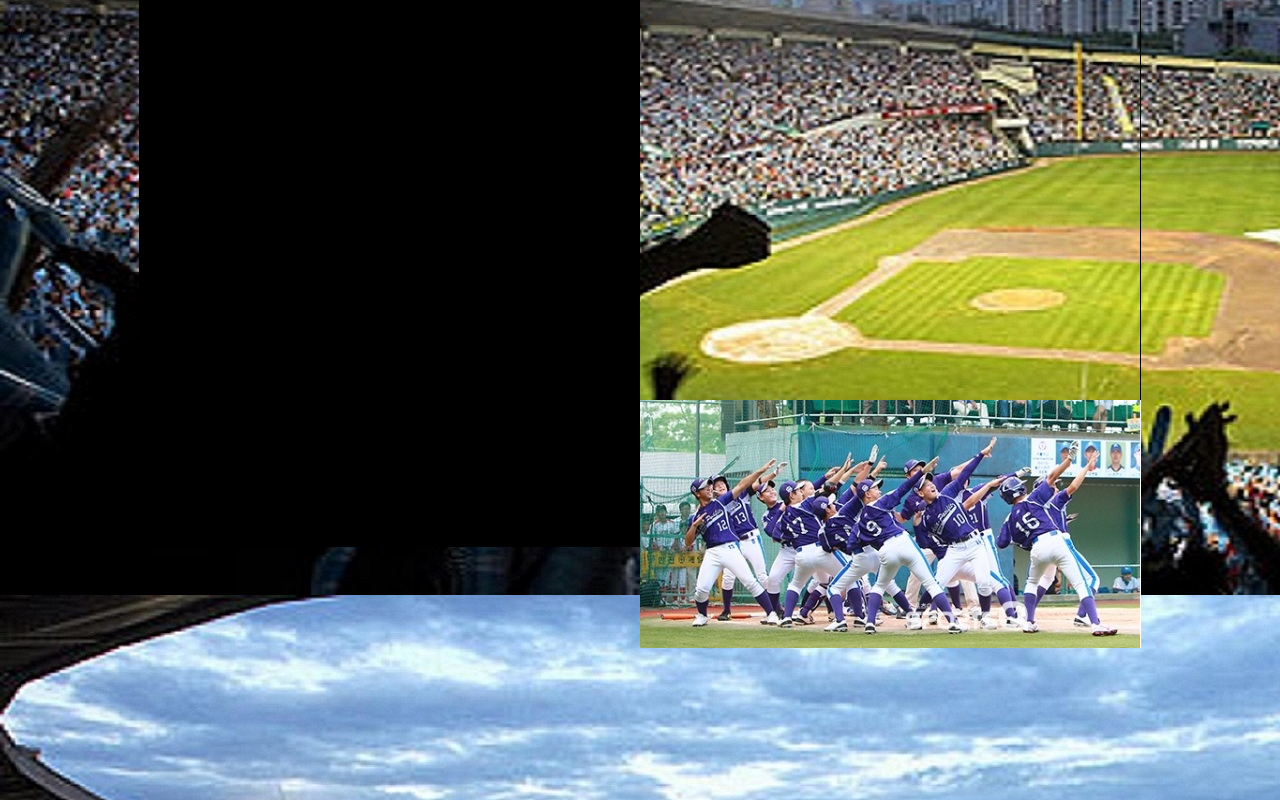
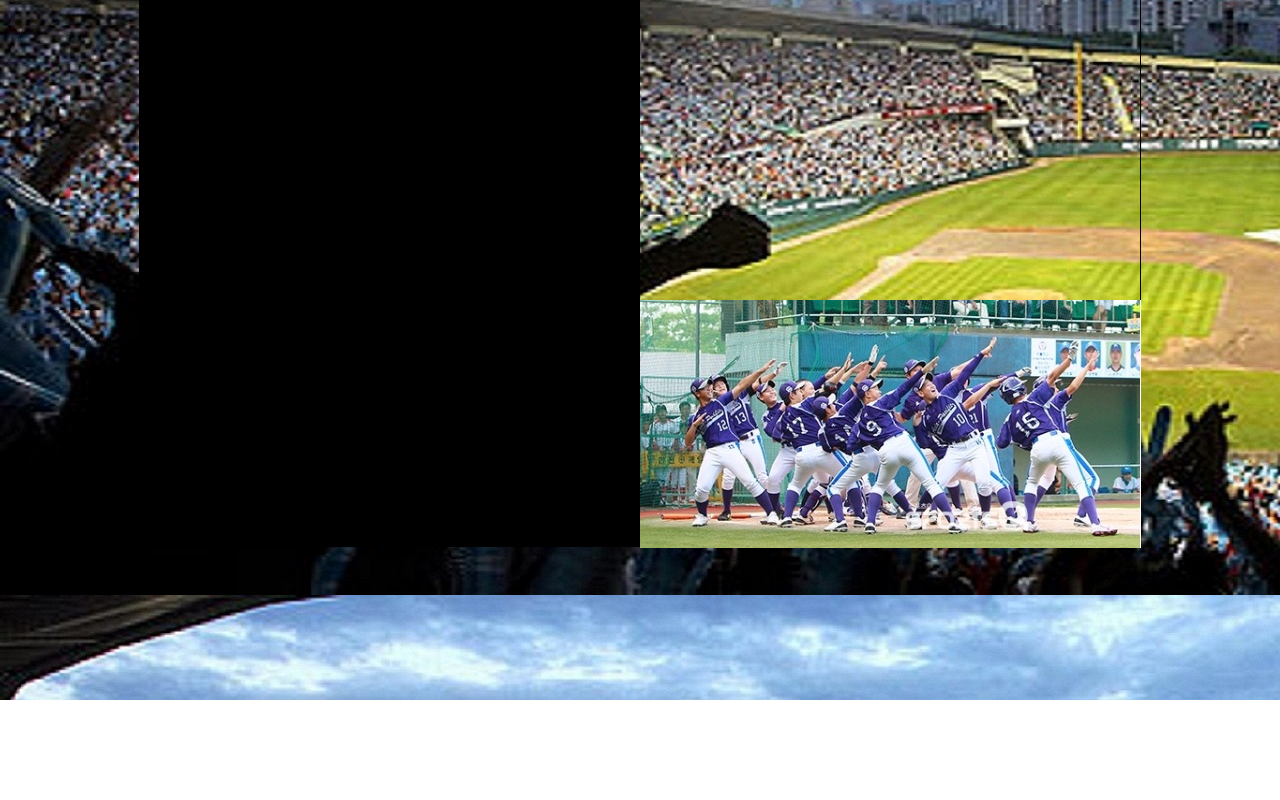
Before and after one commit to wonbinlee1234/wonbinlee1234.github.com, a plain HTML site: page index.html in a window 1280 px wide. Shown: the part 355-1155 px from the top of the page. After the commit the page ends 1055 px from the top, so only its background shows below. Drawn offline with Linux system fonts and the light colour scheme.

Commit message:
야구게임

```diff
--- a/index.html
+++ b/index.html
@@ -11,7 +11,7 @@
     section{width: 1000px; height: 800px; border: 1px solid; margin: 0 auto; margin-top: 100px; font-size: 15px;}
     input{width: 100px; height: 100px; font-size: 2em; line-height: 40px; text-align: center; margin-left: 15px;}
     #textbox{width: 500px; height: 800px; overflow:auto; background-color: black; color:white; float: left; font-family: fantasy; font-size: 15px;}
-    .box{width: 400px; height: 400px; position:absolute; margin-left:500px; margin-top: 550px;}
+    .box{width: 400px; height: 400px; position:absolute; margin-left:500px; margin-top: 450px;}
     button{width: 60px; height: 105px; float: right;}
 </style>
 <body>
```
